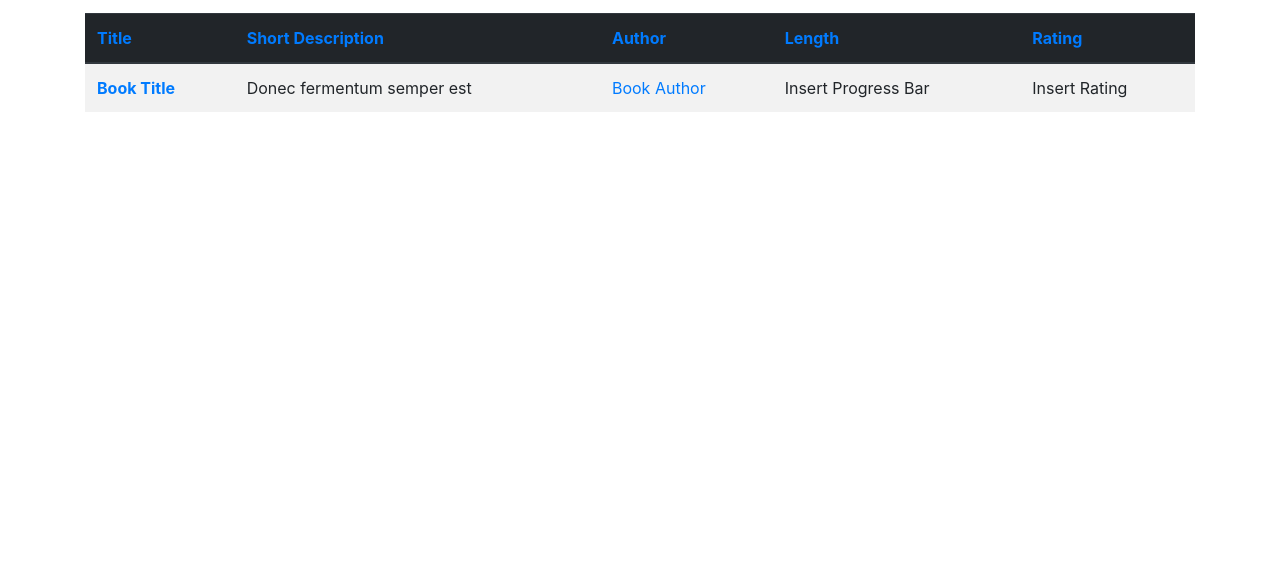
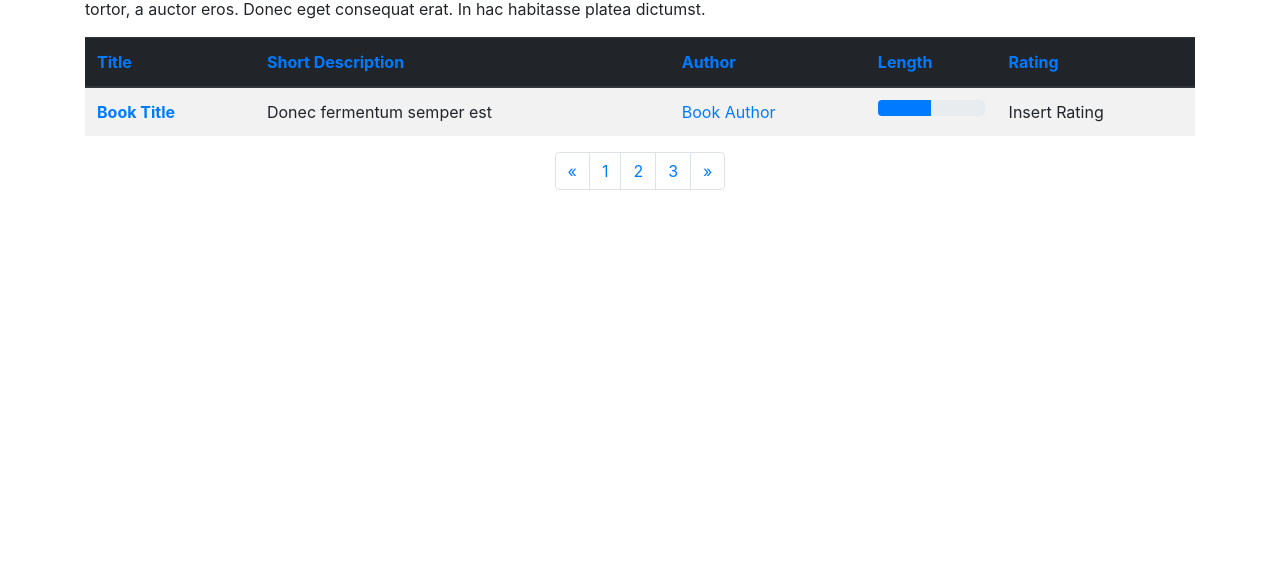
Before and after one commit to silentfuzzle/TheWritersNetBootstrap, a website: page library.html in a window 1280 px wide. Shown: the part 225-800 px from the top of the page. Drawn offline with nearby package versions, Linux system fonts and the light colour scheme.

Commit message:
Library added

```diff
--- a/library.html
+++ b/library.html
@@ -11,6 +11,7 @@
         <title>The Writer's Net - Library</title>
     </head>
     <body>
+        Insert Navbar
         <div class="container">
             <div class="row">
                 <div class="col">
@@ -19,7 +20,7 @@
                 </div>
             </div>
             <div class="row">
-                <div class="col">
+                <div class="col-12">
                     <div class="table-responsive">
                         <table class="table table-striped">
                             <thead class="thead-dark">
@@ -36,11 +37,34 @@
                                     <th><a href="#">Book Title</a></th>
                                     <td>Donec fermentum semper est</td>
                                     <td><a href="#">Book Author</a></td>
-                                    <td>Insert Progress Bar</td>
+                                    <td>
+                                        <div class="progress">
+                                            <div class="progress-bar" role="progressbar" style="width: 50%" aria-valuenow="25" aria-valuemin="0" aria-valuemax="100"></div>
+                                        </div>
+                                    </td>
                                     <td>Insert Rating</td>
                                 </tr>
                             </tbody>
                         </table>
+                    </div>
+                    <div class="col-12">
+                        <nav aria-label="library pagination">
+                            <ul class="pagination justify-content-center">
+                                <li class="page-item">
+                                    <a class="page-link" href="#" aria-label="Previous">
+                                        <span aria-hidden="true">&laquo;</span>
+                                    </a>
+                                </li>
+                                <li class="page-item"><a class="page-link" href="#">1</a></li>
+                                <li class="page-item"><a class="page-link" href="#">2</a></li>
+                                <li class="page-item"><a class="page-link" href="#">3</a></li>
+                                <li class="page-item">
+                                    <a class="page-link" href="#" aria-label="Next">
+                                        <span aria-hidden="true">&raquo;</span>
+                                    </a>
+                                </li>
+                            </ul>
+                        </nav>
                     </div>
                 </div>
             </div>
```
Also changed, not shown: index.html (+0 -4 lines).
